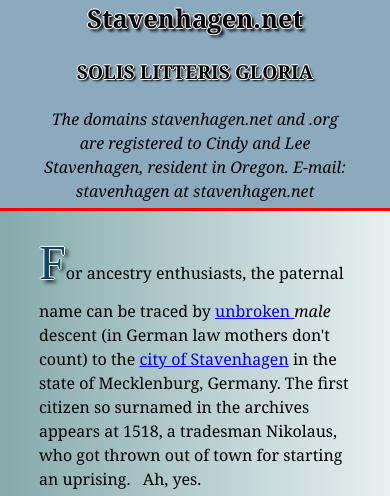
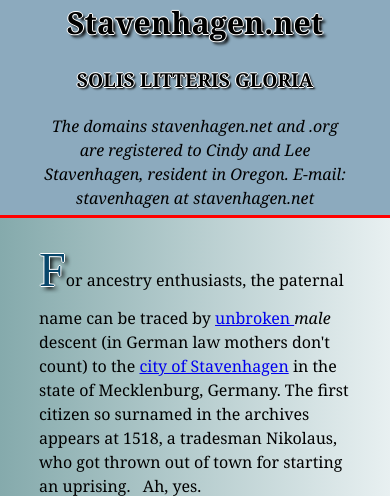
Before and after one commit to lucien-stavenhagen/web-dev, a PHP site: page / in a window 390 px wide. Shown: the top 496 px of the page. Run offline with PHP 8.4, Linux system fonts and the light colour scheme.

Commit message:
make title a little bigger on main page

```diff
--- a/dad/css/index.css
+++ b/dad/css/index.css
@@ -18,7 +18,7 @@ header .headercontainer{
 }
 h1{
     padding:0;
-    font-size:3.5em;
+    font-size:3.8em;
     margin-bottom:20px;
     margin-top:0;
     text-shadow: -1px 0 white, 0 1px white, 1px 0 white, 0 -1px white, 3px 3px 3px black;
@@ -54,7 +54,7 @@ h3{
 }
 @media screen and (max-width: 900px){
     h1{
-        font-size: 2.8em;
+        font-size: 3em;
     }
     h2{
         font-size: 1.6em;
@@ -62,7 +62,7 @@ h3{
 }
 @media screen and (max-width: 600px){
     h1{
-        font-size: 1.6em;
+        font-size: 1.9em;
     }
     h2{
         font-size: 1.2em;
```
